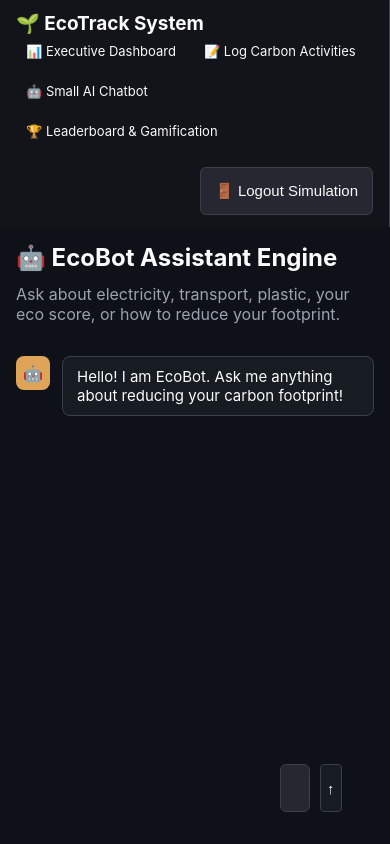
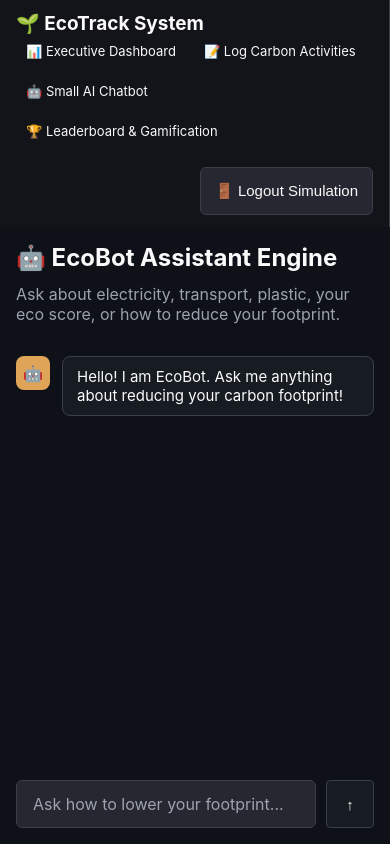
Before and after one commit to bonditkolyaneysek/carbon-tracker-fullstack, a React (Create React App) app in the folder carbon-tracker-frontend/: page /chatbot in a window 390 px wide. Built offline with nearby package versions, Linux system fonts and the light colour scheme.

Commit message:
Add responsive layout for mobile and tablet

```diff
--- a/carbon-tracker-frontend/src/pages/Chatbot.jsx
+++ b/carbon-tracker-frontend/src/pages/Chatbot.jsx
@@ -8,7 +8,6 @@ export default function Chatbot() {
   ]);
   const [input, setInput] = useState('');
   const bottomRef = useRef(null);
-
   useEffect(() => { bottomRef.current?.scrollIntoView({ behavior: 'smooth' }); }, [messages]);
 
   const send = async (e) => {
@@ -31,8 +30,7 @@ export default function Chatbot() {
       <p style={{ color: 'var(--text-muted)', marginTop: 12, fontSize: 16, marginBottom: 32 }}>
         Ask about electricity, transport, plastic, your eco score, or how to reduce your footprint.
       </p>
-
-      <div style={{ minHeight: 300 }}>
+      <div style={{ minHeight: 300, paddingBottom: 90 }}>
         {messages.map((m, i) => (
           <div key={i} className="chat-bubble" style={{ flexDirection: m.from === 'user' ? 'row-reverse' : 'row' }}>
             <div className="chat-avatar" style={{ background: m.from === 'bot' ? '#E0A458' : '#3B82F6' }}>
@@ -43,16 +41,27 @@ export default function Chatbot() {
         ))}
         <div ref={bottomRef} />
       </div>
-
-      <form onSubmit={send} style={{ position: 'fixed', bottom: 32, left: 280, right: 56, display: 'flex', gap: 10 }}>
+      <form
+        onSubmit={send}
+        style={{
+          position: 'fixed',
+          bottom: 16,
+          left: 16,
+          right: 16,
+          display: 'flex',
+          gap: 10,
+          maxWidth: 900,
+          margin: '0 auto',
+        }}
+      >
         <input
           className="input"
-          style={{ marginBottom: 0 }}
+          style={{ marginBottom: 0, flex: 1, minWidth: 0, fontSize: 16, height: 48, padding: '0 16px' }}
           value={input}
           onChange={(e) => setInput(e.target.value)}
           placeholder="Ask how to lower your footprint..."
         />
-        <button type="submit" className="stepper-btn" style={{ width: 48, height: 48 }}>↑</button>
+        <button type="submit" className="stepper-btn" style={{ width: 48, height: 48, flexShrink: 0 }}>↑</button>
       </form>
     </Layout>
   );
```
